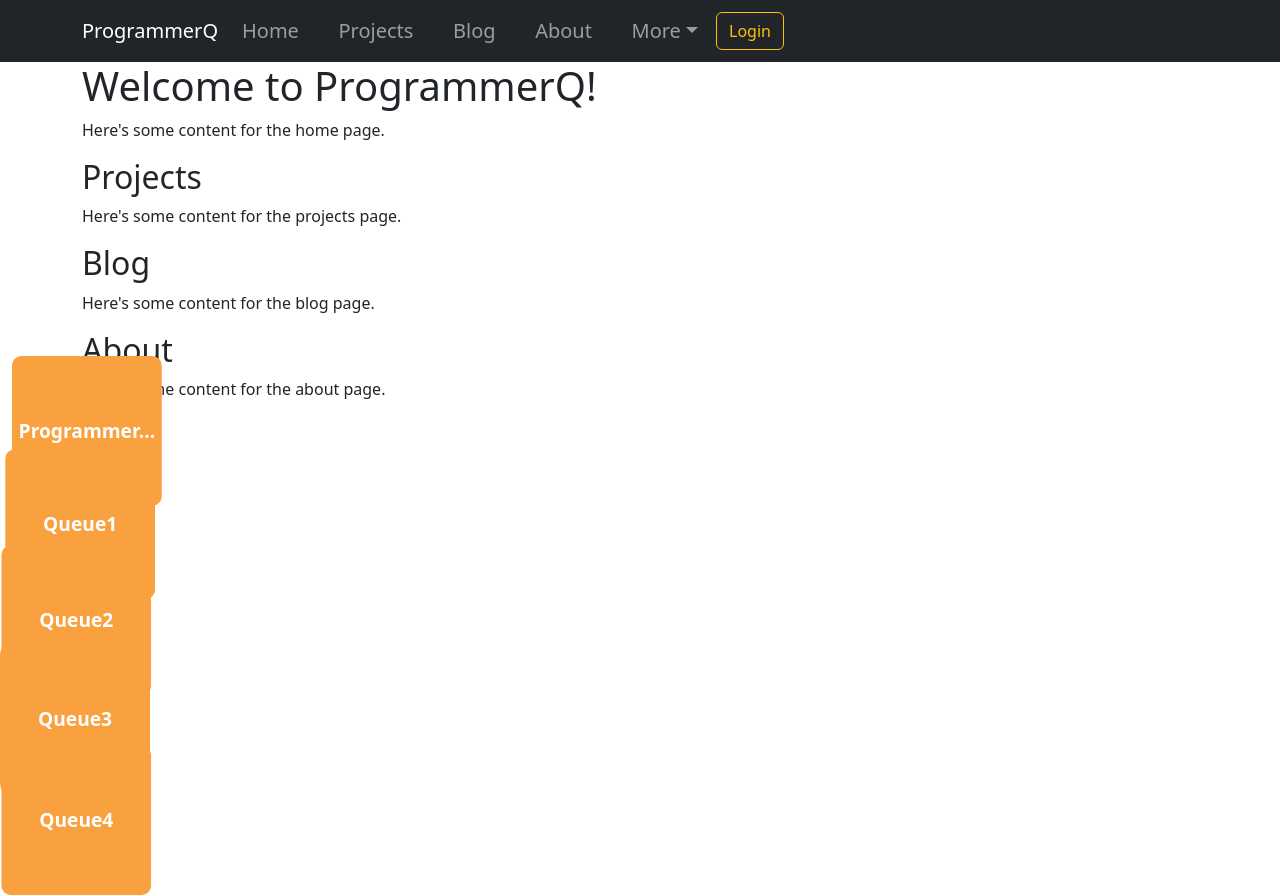
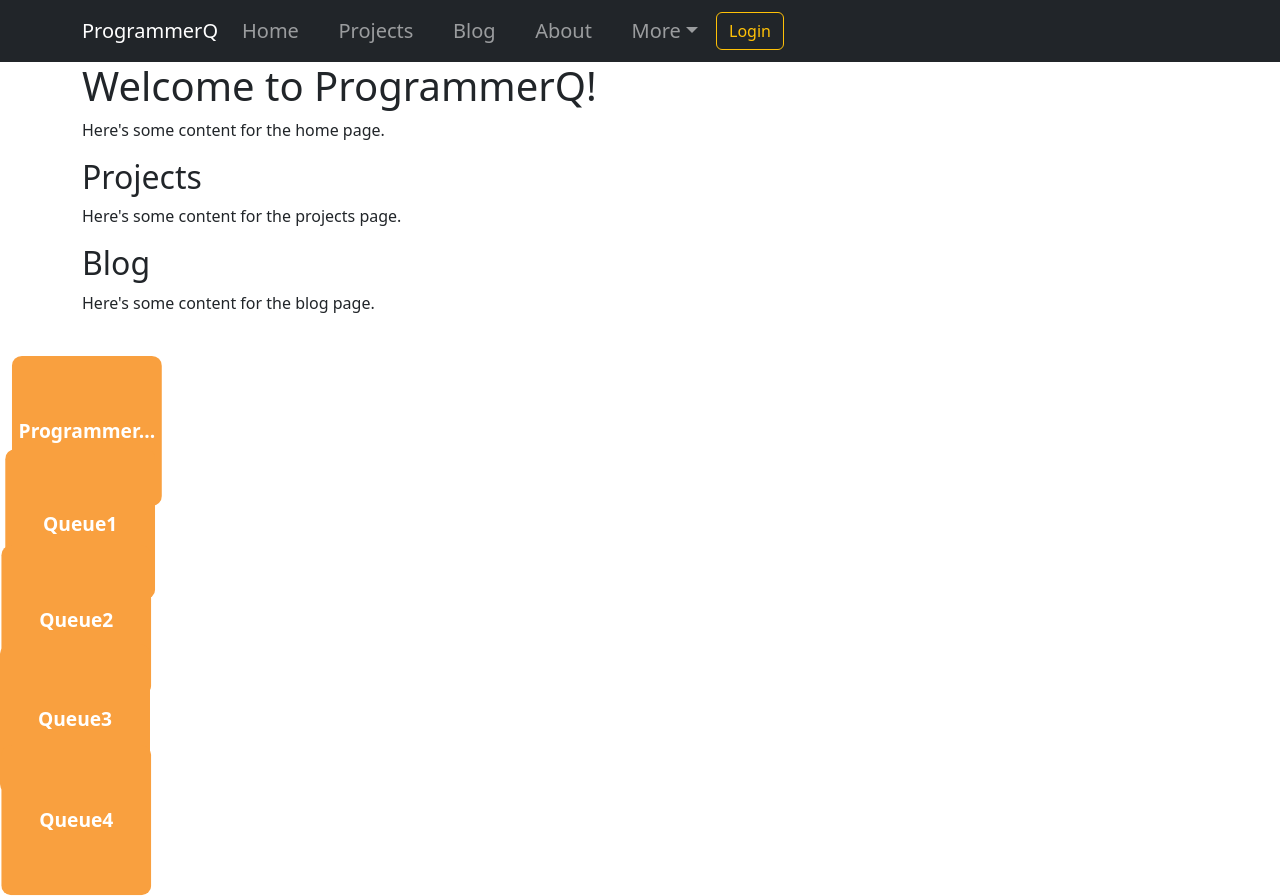
Before and after one commit to semper-proficiens/programmerq, a React (Create React App) app in the folder react-app/: page / in a window 1280 px wide. Built offline with nearby package versions, Linux system fonts and the light colour scheme.

Commit message:
Remove about container

```diff
--- a/react-app/src/App.js
+++ b/react-app/src/App.js
@@ -43,10 +43,6 @@ function ProgrammerQ() {
                 <h2>Blog</h2>
                 <p>Here's some content for the blog page.</p>
             </Container>
-            <Container id="about">
-                <h2>About</h2>
-                <p>Here's some content for the about page.</p>
-            </Container>
         </div>
     );
 }
```
